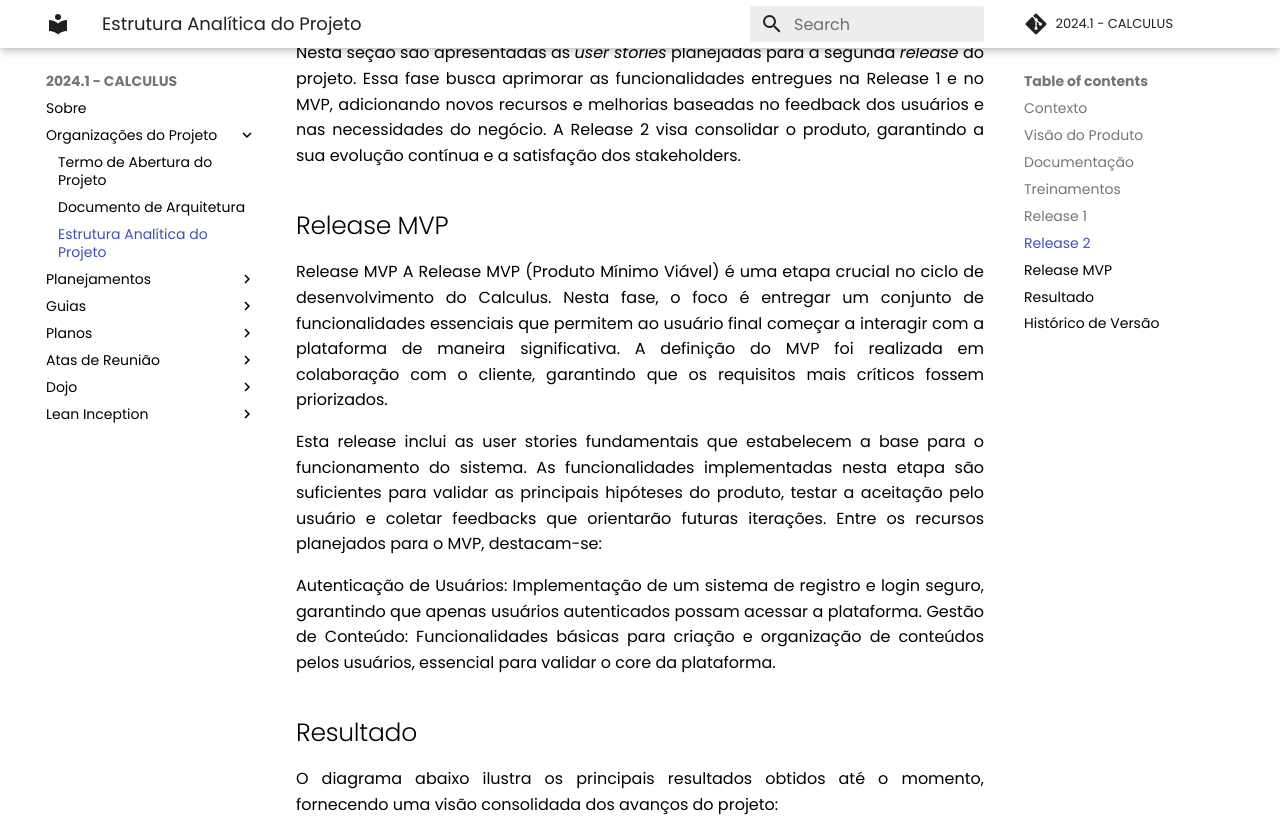
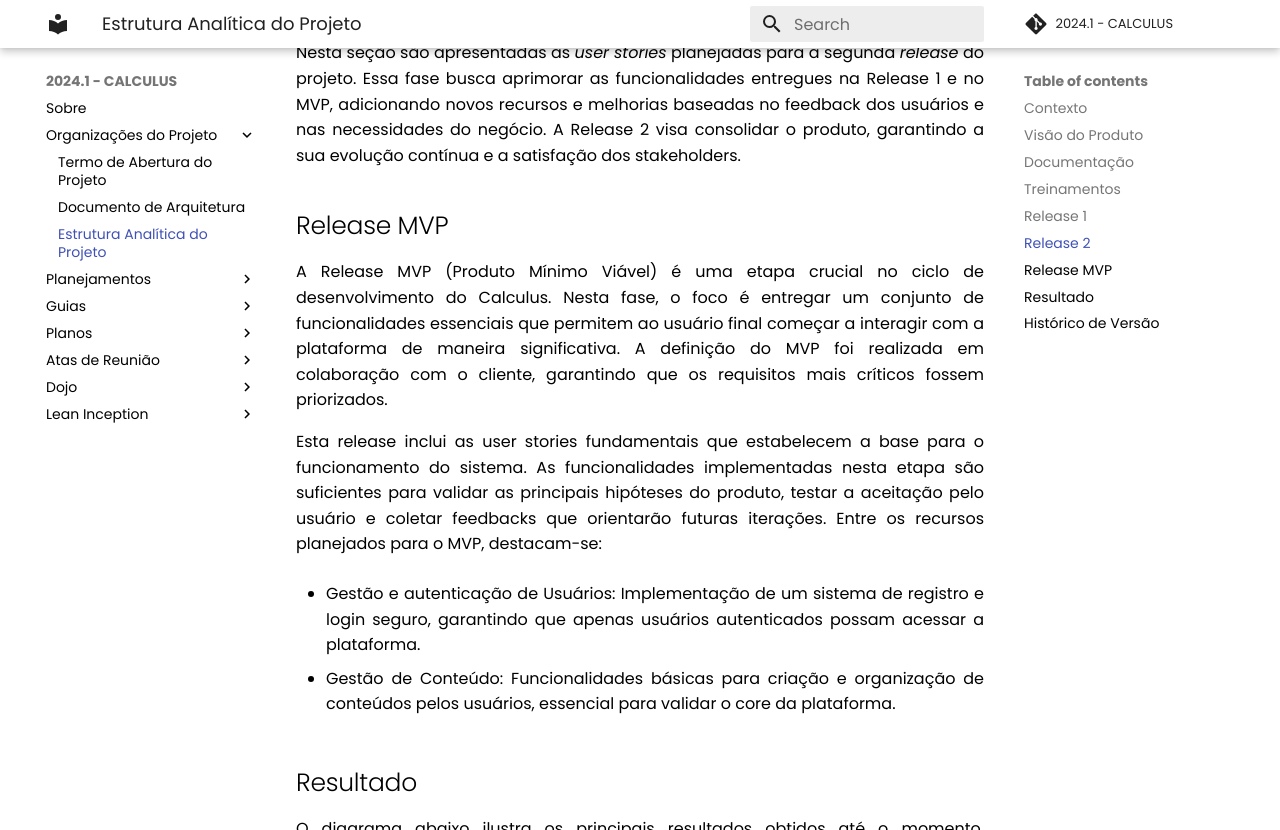
Before and after one commit to fga-eps-mds/2024.1-CALCULUS-DOC, an MkDocs documentation site: the page built from docs/organizacoes/eap.md, in a window 1280 px wide and 900 px high, scrolled down 1605 px, cut to the strip 0-830 px from the top of the window. Built offline with MkDocs 1.6.1 and Material for MkDocs 9.7.7, drawn with Linux system fonts in a browser that asks for light colours; comment, search, counter and statistics services are not loaded.

Commit message:
docs(#142): ajuste de texto

```diff
--- a/docs/organizacoes/eap.md
+++ b/docs/organizacoes/eap.md
@@ -21,13 +21,13 @@ Esta seção descreve as _user stories_ que serão entregues na primeira _releas
 Nesta seção são apresentadas as _user stories_ planejadas para a segunda _release_ do projeto. Essa fase busca aprimorar as funcionalidades entregues na Release 1 e no MVP, adicionando novos recursos e melhorias baseadas no feedback dos usuários e nas necessidades do negócio. A Release 2 visa consolidar o produto, garantindo a sua evolução contínua e a satisfação dos stakeholders.
 
 ## Release MVP
-Release MVP
 A Release MVP (Produto Mínimo Viável) é uma etapa crucial no ciclo de desenvolvimento do Calculus. Nesta fase, o foco é entregar um conjunto de funcionalidades essenciais que permitem ao usuário final começar a interagir com a plataforma de maneira significativa. A definição do MVP foi realizada em colaboração com o cliente, garantindo que os requisitos mais críticos fossem priorizados.
 
 Esta release inclui as user stories fundamentais que estabelecem a base para o funcionamento do sistema. As funcionalidades implementadas nesta etapa são suficientes para validar as principais hipóteses do produto, testar a aceitação pelo usuário e coletar feedbacks que orientarão futuras iterações. Entre os recursos planejados para o MVP, destacam-se:
 
-Autenticação de Usuários: Implementação de um sistema de registro e login seguro, garantindo que apenas usuários autenticados possam acessar a plataforma.
-Gestão de Conteúdo: Funcionalidades básicas para criação e organização de conteúdos pelos usuários, essencial para validar o core da plataforma.
+- Gestão e autenticação de Usuários: Implementação de um sistema de registro e login seguro, garantindo que apenas usuários autenticados possam acessar a plataforma.
+
+- Gestão de Conteúdo: Funcionalidades básicas para criação e organização de conteúdos pelos usuários, essencial para validar o core da plataforma.
 
 ## Resultado
 O diagrama abaixo ilustra os principais resultados obtidos até o momento, fornecendo uma visão consolidada dos avanços do projeto:
```
